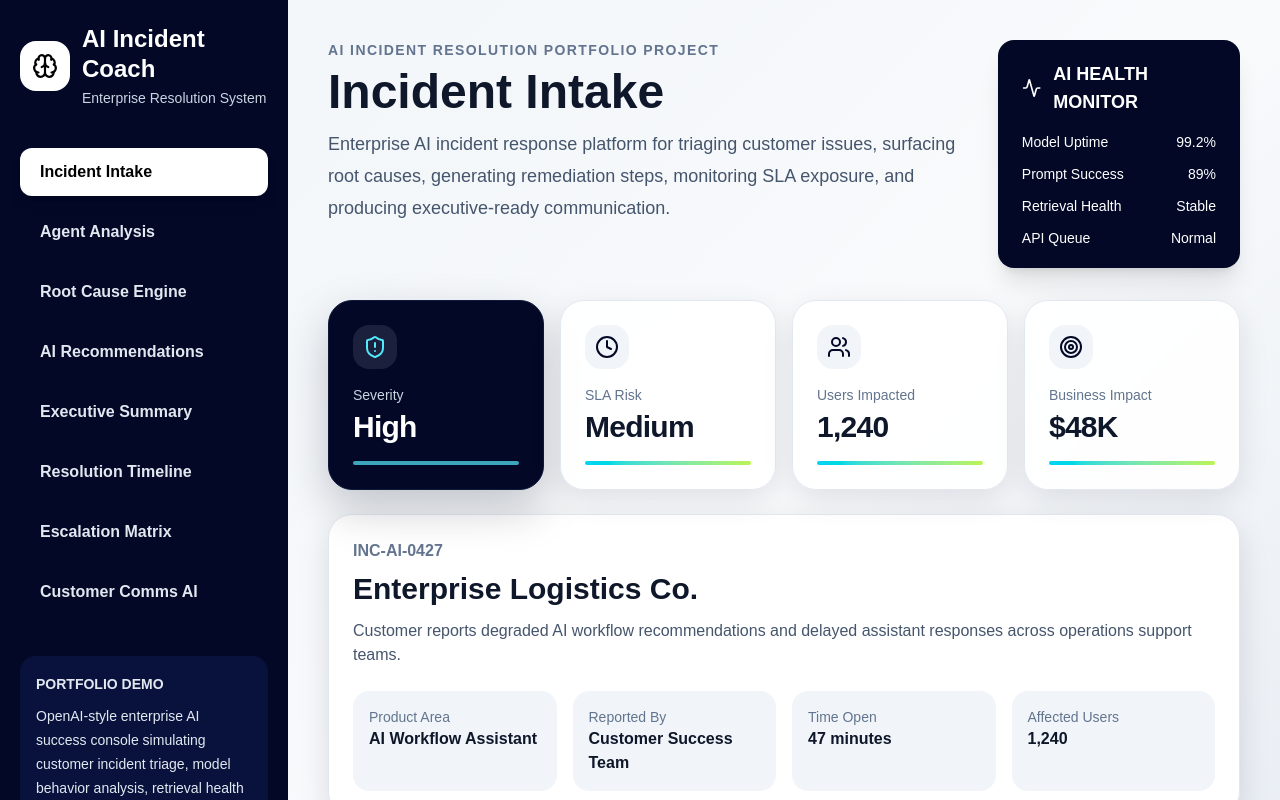
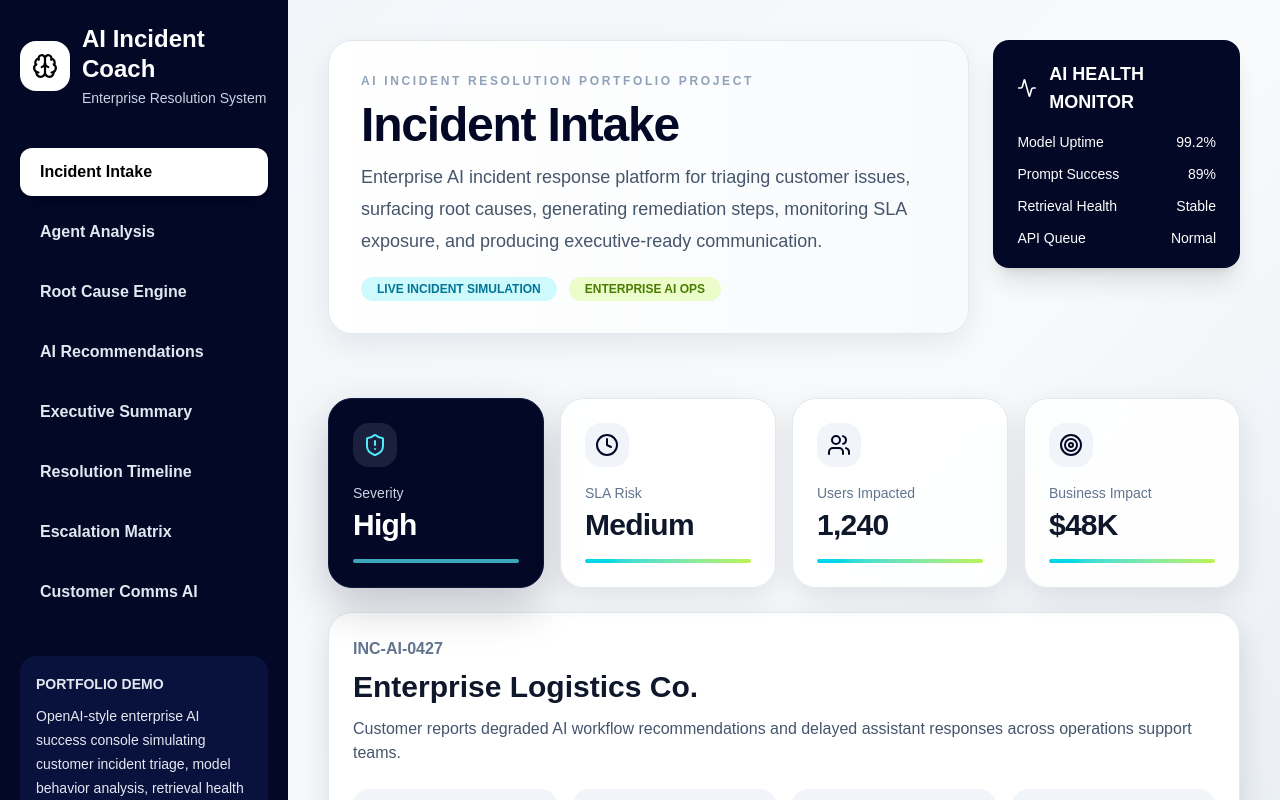
Before and after one commit to jtorres507-rgb/cf-ai-incident-coach-v2, a React (Vite) app: page / in a window 1280 px wide. Shown: the top 800 px of the page. Built offline with nearby package versions, Linux system fonts and the light colour scheme.

Commit message:
V8 add executive hero workspace header

```diff
--- a/src/App.jsx
+++ b/src/App.jsx
@@ -183,12 +183,27 @@
 }
 function PageHeader({ title, subtitle }) {
   return (
-    <div className="mb-8">
-      <p className="uppercase text-sm font-bold tracking-widest text-slate-500 mb-2">
-        AI INCIDENT RESOLUTION PORTFOLIO PROJECT
+    <div className="mb-8 rounded-3xl bg-gradient-to-r from-white to-slate-50 border border-slate-200 p-8 shadow-[0_10px_30px_rgba(2,8,32,0.08)]">
+      <p className="text-xs font-bold tracking-[0.22em] text-slate-400 uppercase mb-3">
+        AI Incident Resolution Portfolio Project
       </p>
-      <h1 className="text-5xl font-bold">{title}</h1>
-      <p className="text-slate-600 mt-3 text-lg max-w-5xl leading-8">{subtitle}</p>
+
+      <h1 className="text-5xl font-black tracking-tight text-[#020826] mb-3">
+        {title}
+      </h1>
+
+      <p className="text-lg text-slate-600 max-w-4xl leading-8">
+        {subtitle}
+      </p>
+
+      <div className="mt-5 flex gap-3">
+        <span className="px-4 py-1 rounded-full bg-cyan-100 text-cyan-700 text-xs font-bold">
+          LIVE INCIDENT SIMULATION
+        </span>
+        <span className="px-4 py-1 rounded-full bg-lime-100 text-lime-700 text-xs font-bold">
+          ENTERPRISE AI OPS
+        </span>
+      </div>
     </div>
   );
 }
```
